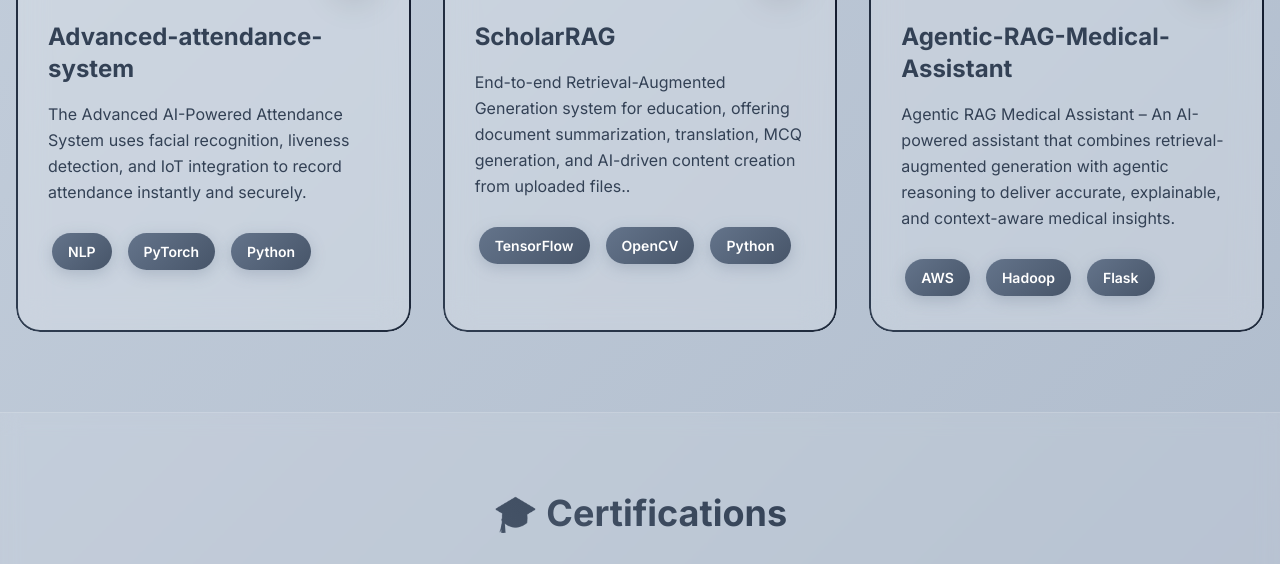
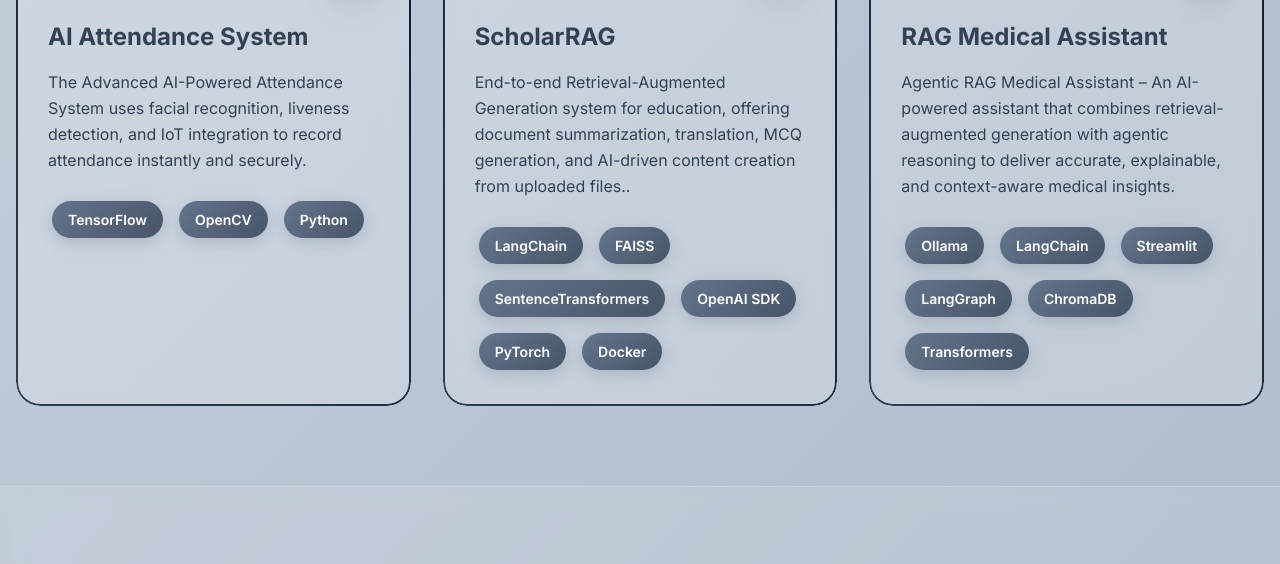
Before and after one commit to shraditya/shraditya.github.io, a plain HTML site: page index.html in a window 1280 px wide. Shown: the part 2600-3164 px from the top of the page. Drawn offline with nearby package versions, Linux system fonts and the light colour scheme.

Commit message:
Update index.html

```diff
--- a/index.html
+++ b/index.html
@@ -481,11 +481,11 @@
             <i class="fab fa-github text-2xl light-text"></i>
           </a>
         </div>
-        <h3 class="text-2xl font-bold mb-4 light-text">Advanced-attendance-system</h3>
+        <h3 class="text-2xl font-bold mb-4 light-text">AI Attendance System</h3>
         <p class="text-slate-700 dark:text-gray-300 mb-6 leading-relaxed">The Advanced AI-Powered Attendance System uses facial recognition, liveness detection, and IoT integration to record attendance instantly and securely.</p>
         <div class="flex flex-wrap gap-2">
-          <span class="tech-pill">NLP</span>
-          <span class="tech-pill">PyTorch</span>
+          <span class="tech-pill">TensorFlow</span>
+          <span class="tech-pill">OpenCV</span>
           <span class="tech-pill">Python</span>
         </div>
       </div>
@@ -501,9 +501,12 @@
         <h3 class="text-2xl font-bold mb-4 light-text">ScholarRAG</h3>
         <p class="text-slate-700 dark:text-gray-300 mb-6 leading-relaxed">End-to-end Retrieval-Augmented Generation system for education, offering document summarization, translation, MCQ generation, and AI-driven content creation from uploaded files..</p>
         <div class="flex flex-wrap gap-2">
-          <span class="tech-pill">TensorFlow</span>
-          <span class="tech-pill">OpenCV</span>
-          <span class="tech-pill">Python</span>
+        <span class="tech-pill">LangChain</span>
+        <span class="tech-pill">FAISS</span>
+        <span class="tech-pill">SentenceTransformers</span>
+        <span class="tech-pill">OpenAI SDK</span>
+        <span class="tech-pill">PyTorch</span>
+        <span class="tech-pill">Docker</span>
         </div>
       </div>
 
@@ -515,12 +518,15 @@
             <i class="fab fa-github text-2xl light-text"></i>
           </a>
         </div>
-        <h3 class="text-2xl font-bold mb-4 light-text">Agentic-RAG-Medical-Assistant</h3>
+        <h3 class="text-2xl font-bold mb-4 light-text">RAG Medical Assistant</h3>
         <p class="text-slate-700 dark:text-gray-300 mb-6 leading-relaxed">Agentic RAG Medical Assistant – An AI-powered assistant that combines retrieval-augmented generation with agentic reasoning to deliver accurate, explainable, and context-aware medical insights.</p>
         <div class="flex flex-wrap gap-2">
-          <span class="tech-pill">AWS</span>
-          <span class="tech-pill">Hadoop</span>
-          <span class="tech-pill">Flask</span>
+          <span class="tech-pill">Ollama</span>
+          <span class="tech-pill">LangChain</span>
+          <span class="tech-pill">Streamlit</span>
+          <span class="tech-pill">LangGraph</span>
+          <span class="tech-pill">ChromaDB</span>
+          <span class="tech-pill">Transformers</span>
         </div>
       </div>
     </div>
@@ -563,7 +569,7 @@
           </div>
           <p class="accent-blue-light mb-2">Udemy</p>
           <p class="text-sm text-slate-500 dark:text-gray-400 mb-2">ID: UC-c9e009F2-5545-4565-833f-9caa50e05aBe</p>
-          <a href="#" class="inline-block mt-4 px-6 py-2 btn-primary rounded-lg text-sm font-medium">View Credential</a>
+          <a href="https://www.udemy.com/certificate/UC-c9e009f2-5545-4565-833f-9caa50e05a8e/" class="inline-block mt-4 px-6 py-2 btn-primary rounded-lg text-sm font-medium">View Credential</a>
         </div>
 
         <!-- Certificate 4 -->
@@ -620,7 +626,7 @@
       <div class="glass-card p-12 max-w-4xl mx-auto">
         <p class="text-xl mb-8 opacity-90 light-text">I'm excited to collaborate on innovative AI and ML projects. Let's create something amazing together!</p>
         <div class="flex justify-center gap-8 mb-8">
-          <a href="https://linkedin.com/in/adityasharma" target="_blank" class="glass-card p-4 hover:scale-110 transition-all">
+          <a href="https://linkedin.com/in/adityashrma" target="_blank" class="glass-card p-4 hover:scale-110 transition-all">
             <i class="fab fa-linkedin fa-3x accent-blue-light"></i>
           </a>
           <a href="https://kaggle.com/adityasharma15feb" target="_blank" class="glass-card p-4 hover:scale-110 transition-all">
@@ -630,7 +636,7 @@
             <i class="fab fa-hackerrank fa-3x accent-green-light"></i>
           </a>
         </div>
-        <a href="mailto:aditya@example.com" class="btn-primary px-8 py-4 rounded-xl text-lg font-semibold">
+        <a href="mailto:adityasharma15febs@gmail.com" class="btn-primary px-8 py-4 rounded-xl text-lg font-semibold">
           <i class="fas fa-envelope mr-2"></i>Let's Connect
         </a>
       </div>
```
